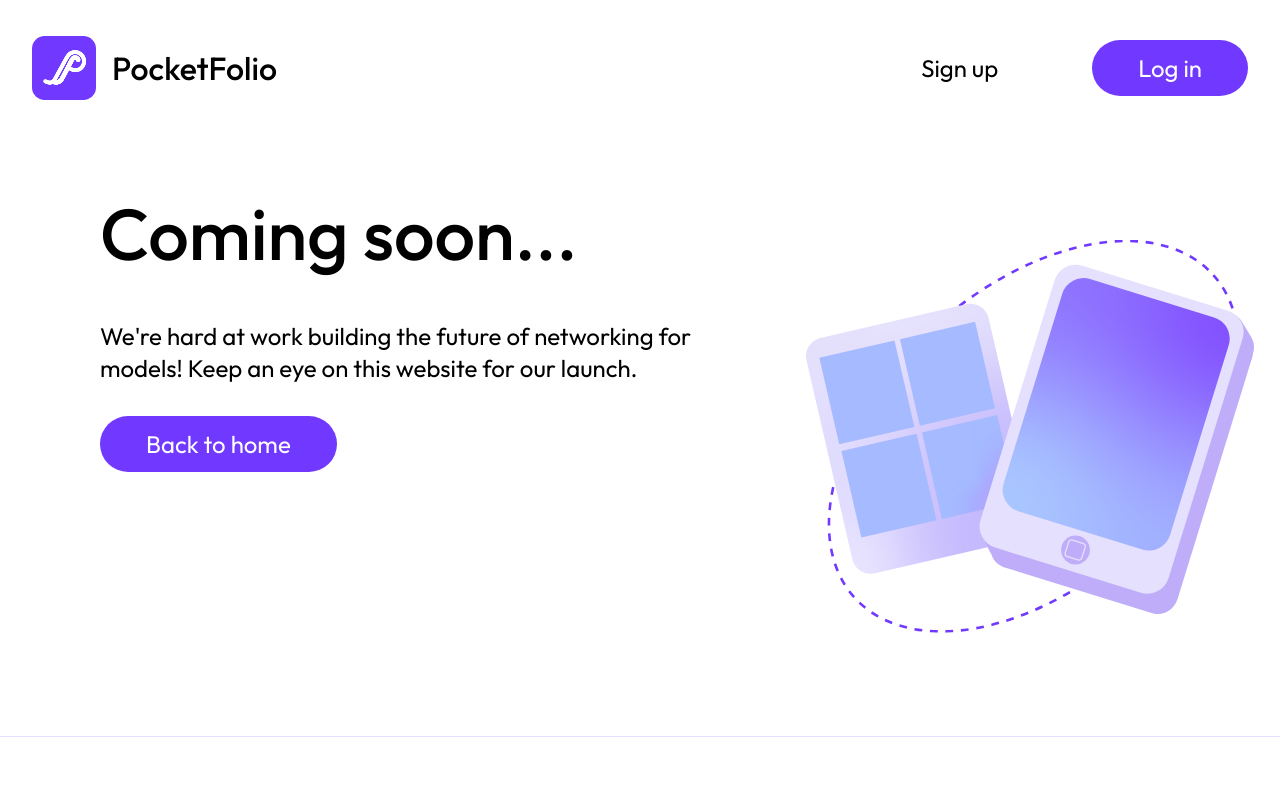
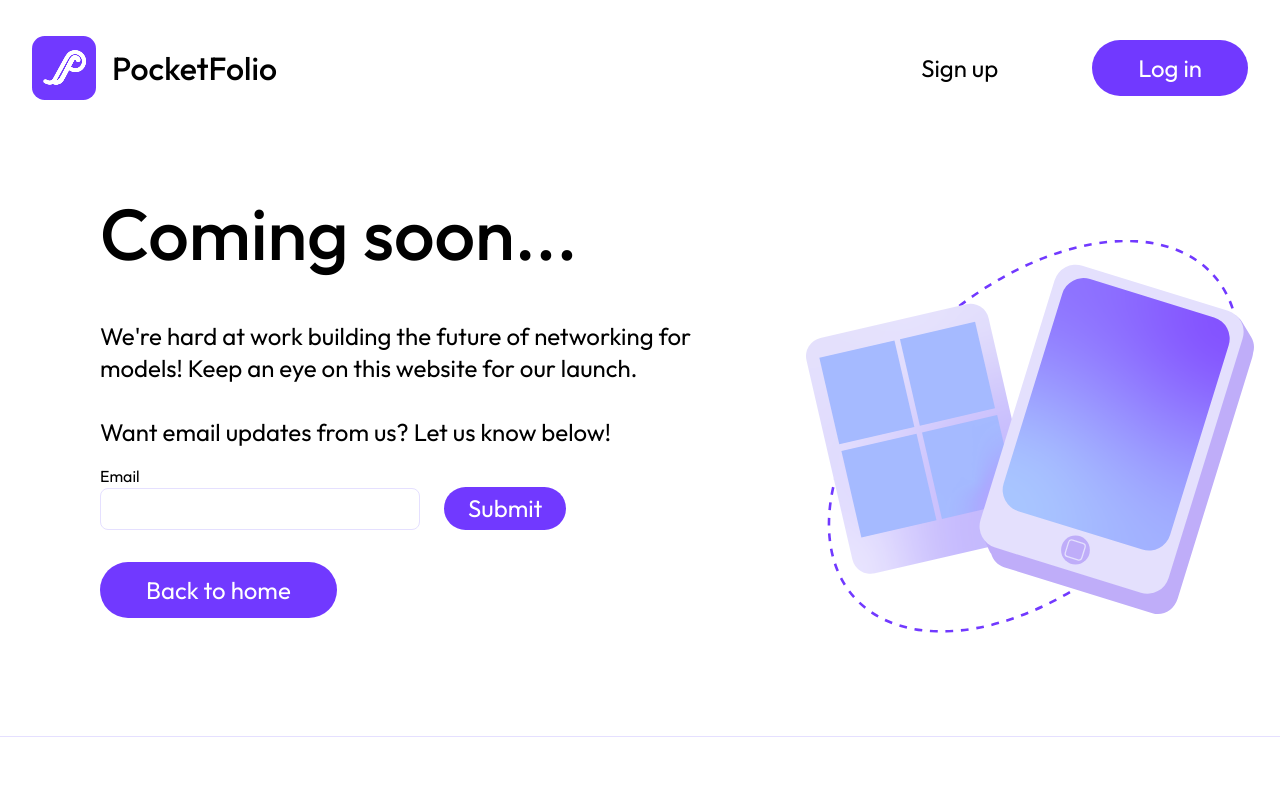
Before and after one commit to mpfolio/mpfolio, a Next.js app: page /comingSoon in a window 1280 px wide. Shown: the top 796 px of the page. Built offline with nearby package versions, Linux system fonts and the light colour scheme.

Commit message:
email waitlist added

```diff
--- /dev/null
+++ b/app/comingSoon/page.css
@@ -0,0 +1,19 @@
+.email-form {
+    display: flex;
+    flex-direction: row;
+    gap: 0.5rem;
+    width: 100%;
+    align-items: flex-end;
+    margin-top: -1rem;
+}
+.email-field {
+    display: flex;
+    flex-direction: column;
+}
+#email {
+    margin-right: 1rem;
+    padding: 0.5rem;
+    min-width: 20rem;
+    border-radius: 0.5rem;
+    border: 0.1rem solid var(--primary-light);
+}
--- a/app/comingSoon/page.tsx
+++ b/app/comingSoon/page.tsx
@@ -1,25 +1,114 @@
+"use client"
+
 import Link from "next/link";
 import Image from "next/image";
+import { useState } from "react";
 import "@/app/page.css";
+import "@/app/comingSoon/page.css";
 import hero_img from "@/app/assets/hero_img.svg";
 import Navbar from "@/app/components/Navbar";
 
 function App() {
+    const [message, setMessage] = useState('');
+    const [isError, setIsError] = useState(false);
+    const [loading, setLoading] = useState(false);
+    const [email, setEmail] = useState('');
+
+
+
+
+    const handleSubmit = async (e: any) => {
+        const googleScriptURL = "https://script.google.com/macros/s/AKfycbyeRWOfgXzJY1DysSZLLNxHLdBpeOssgF_dGiBWuCef9h5crV6JQtF9yGCD_B6o1xVdfQ/exec"
+
+        e.preventDefault();
+
+        if (email) {
+            console.log("submitting")
+            setLoading(true);
+            try {
+                const response = await fetch(googleScriptURL, {
+                    method: 'POST',
+                    headers: {
+                        'Content-Type': 'application/x-www-form-urlencoded',
+                    },
+                    body: new URLSearchParams({
+                        email
+                    }),
+                });
+
+                const status = response.status;
+
+                if (status === 200) {
+                    console.log("success")
+                    setMessage(`Thank you for joining our email list, ${email}!`);
+                    setIsError(false);
+                    setEmail('');
+                } else {
+                    console.log("FAIL")
+                    setMessage("We're having trouble adding your email.");
+                    setIsError(true);
+                }
+            } catch (error) {
+                console.log(error)
+                setMessage('Error connecting to the server.');
+                setIsError(true);
+            } finally {
+                setLoading(false);
+            }
+        }
+    };
+
 	return (
-		<>
         <div className="section1">
             <h1 className="headline">Coming soon...</h1>
             <p className="bodytext">
                 We're hard at work building the future of networking for models! Keep an eye on this website for our launch.
             </p>
+            <p className="bodytext">
+                Want email updates from us? Let us know below!
+            </p>
+            <div className="email-form-conatiner">
+
+                <form onSubmit={handleSubmit} method="POST">
+                    <div className="email-form">
+                        <div className="email-field">
+                            <h6 id="email-label">
+                                <label htmlFor="email">Email</label>
+                            </h6>
+                            <input id="email" type="text" name="name"
+                                value={email}
+                                onChange={(e) => {
+                                    !loading ? setEmail(e.target.value) : null
+                                }}
+                            />
+                        </div>
+                        <p>
+                            <button className="filled"
+                                style={{
+                                    backgroundColor: loading ? "var(--secondary-color)" : "var(--primary-color)"
+                                }}
+                            >
+                                <input type="submit" value="Submit" disabled={loading}/>
+                            </button>
+                        </p>
+                    </div>
+                </form>
+                { message && (
+                    <div className={`message ${isError ? "error" : "success"}`}>
+                        <h5 style={{ marginTop: "0.5rem" }}>
+                            {message}
+                        </h5>
+                    </div>
+                )}
+            </div>
             <p>
                 <Link href="/">
                     <button className="filled large">Back to home</button>
                 </Link>
             </p>
+
             <Image id="hero_img" src={hero_img} alt="hero_img" />
         </div>
-		</>
 	);
 }
 
```
Lines whose indentation alone changed are shown as unchanged.
